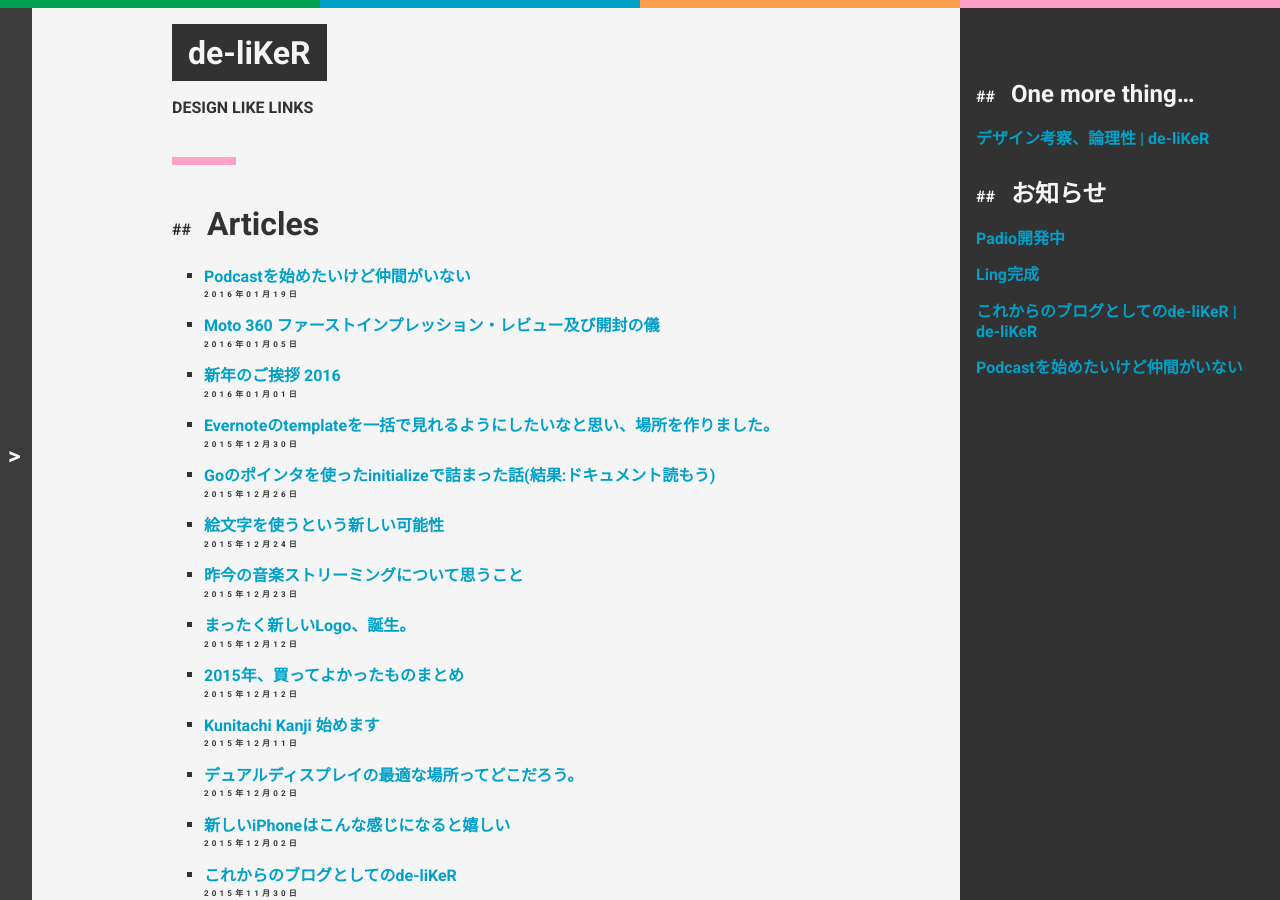
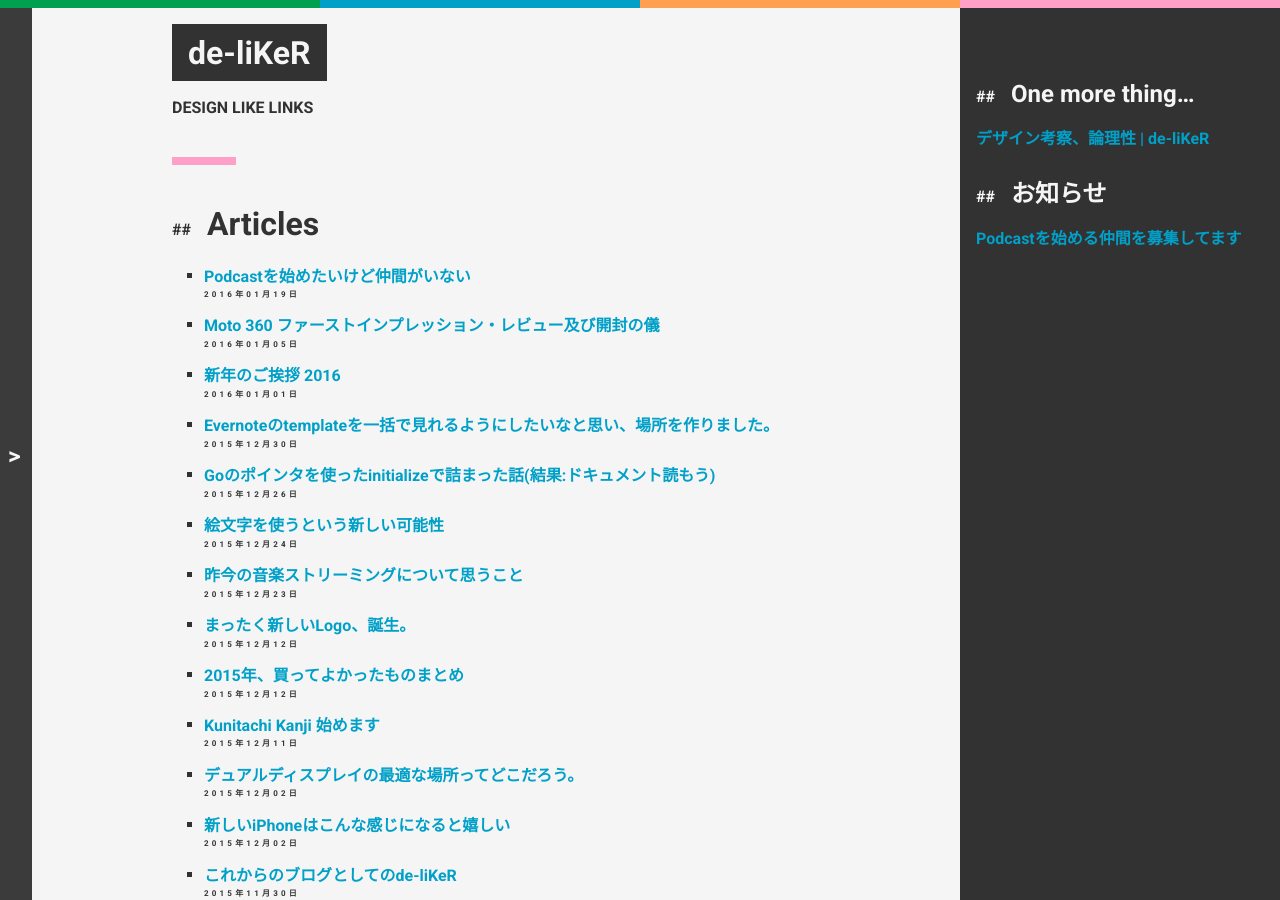
Before and after one commit to CreatorQsF/creatorqsf.github.io, a Jekyll site: the page built from index.md, in a window 1280 px wide and 900 px high. Built offline with Jekyll 4.4.1, drawn with Linux system fonts in a browser that asks for light colours.

Commit message:
2016/01/20

```diff
--- a/_layouts/default.html
+++ b/_layouts/default.html
@@ -56,10 +56,7 @@ ga('send', 'pageview');
     </ul>
     <h2>お知らせ</h2>
     <ul>
-      <li><a href="http://padio.de-liker.com">Padio開発中</a></li>
-      <li><a href="http://ling.queensya.com">Ling完成</a></li>
-      <li><a href="https://de-liker.com/de-liker-future-as-a-blog.html">これからのブログとしてのde-liKeR | de-liKeR</a></li>
-      <li><a href="https://de-liker.com/prepare-to-start-podcast.html">Podcastを始めたいけど仲間がいない</a></li>
+      <li><a href="https://de-liker.com/prepare-to-start-podcast.html">Podcastを始める仲間を募集してます</a></li>
     </ul>
   </aside>
   <hr>
```
